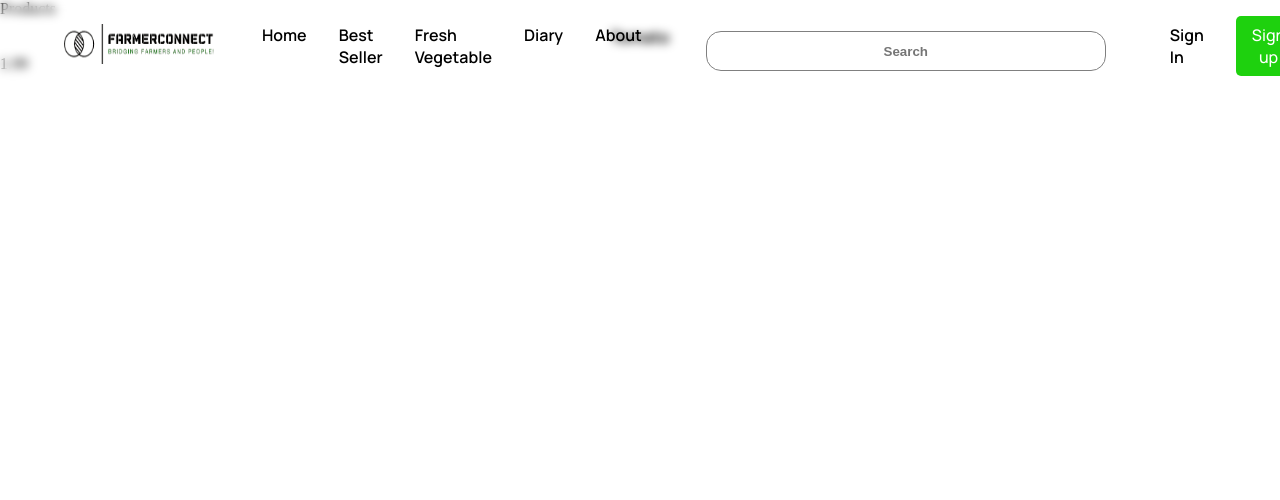
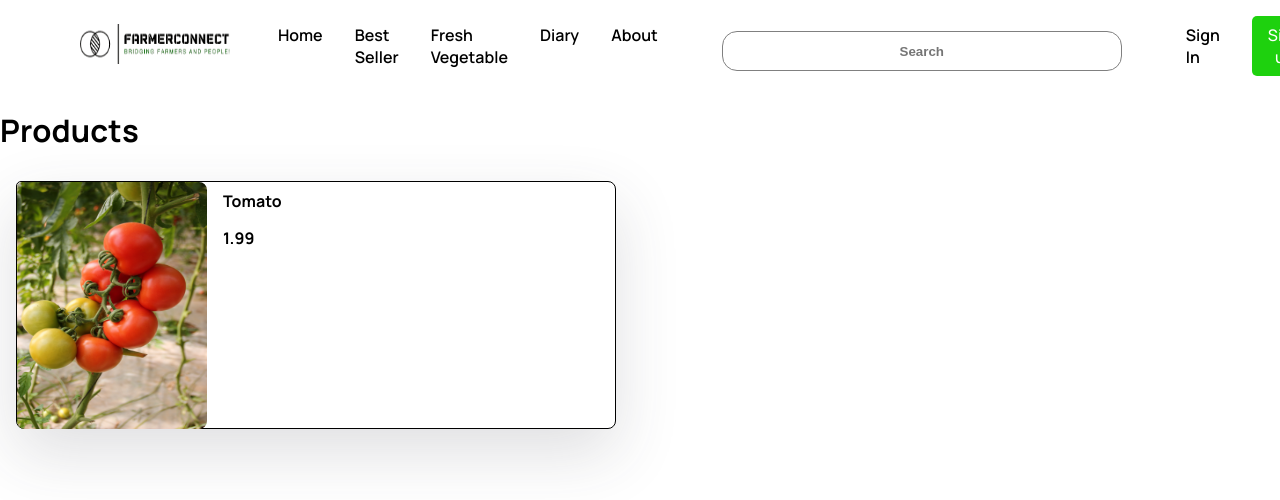
Before and after one commit to VishalSalemJayavel/PriceFinder, a React (Create React App) app in the folder frontend/: page /products in a window 1280 px wide. Shown: the top 500 px of the page. Built offline with nearby package versions, Linux system fonts and the light colour scheme.

Commit message:
product page updated

```diff
--- a/frontend/src/App.css
+++ b/frontend/src/App.css
@@ -75,6 +75,7 @@ a {
 }
 
 @media screen and (max-width: 550px) {
+
     .section__padding {
         padding: 4rem 2rem;
     }
--- a/frontend/src/components/products/Products.jsx
+++ b/frontend/src/components/products/Products.jsx
@@ -1,17 +1,24 @@
 import React from 'react';
 import { MainLayout } from '../../layout';
 import { Link } from 'react-router-dom';
+import {images} from '../../constants';
+import './products.css';
 
 const Products = (props) => {
   return (
-    <MainLayout>
+        <MainLayout>
       <div className="products">
-        <Link to="/singleproduct">
-          {/* <img src={images.tomato} className="card__image" alt={props.item.title} /> */}
+        <Link to="/singleproduct" className='products__container'>
+
+          <div className="card__images">
+            <img src={images.tomato} alt={props.item.title} />
+          </div>
+          <div>
           <p className="card__title">{props.item.title}</p>
           <p className="card__price">{props.item.price}</p>
+          </div>
         </Link>
-    </div>
+        </div>
     </MainLayout>
   )
 }
--- a/frontend/src/components/products/products.css
+++ b/frontend/src/components/products/products.css
@@ -0,0 +1,46 @@
+.products__container{
+    display: flex;
+    flex-direction: row;
+    border: 1px solid ;
+    width: 600px;
+    height: 248px;
+    border-radius:5px 8px 8px 8px;
+    background: #FFF;
+    box-shadow: 0px 24px 64px 0px rgba(58, 58, 67, 0.16);
+
+}
+
+.card__images{
+    width: 190px;
+    height: 200px;
+    margin: 0 1rem 0 0;
+
+}
+
+.card__images img {
+    width: 190px;
+    height: 247px;
+    border-radius:5px 8px 8px 8px ;
+}
+
+.card__title{
+    font-family: var(--font-family);
+    font-size: 16px;
+    font-weight: 700;
+    line-height: 120%; /* 19.2px */
+    letter-spacing: 0.08px;
+    margin-bottom: 0.5rem;
+    padding-top: 10px;
+
+}
+
+.card__price{
+    font-family: var(--font-family);
+    font-size: 16px;
+    font-weight: 700;
+    line-height: 120%; /* 19.2px */
+    letter-spacing: 0.08px;
+    margin-bottom: 0.5rem;
+    padding-top: 10px;
+
+}
--- a/frontend/src/layout/MainLayout.js
+++ b/frontend/src/layout/MainLayout.js
@@ -3,9 +3,9 @@ import {Navbar} from '../components'
 
 const MainLayout = ({children}) => {
     return (
-        <div style={{height:'100%', width: '100%'}}>
+        <div style={{height:'100%', width: '100%',}}>
             <Navbar />
-            <div style={{height:'100%', width: '100%'}}>{children}</div>
+            <div style={{height:'100%', width: '100%',}}>{children}</div>
         </div>
     )
 }
--- a/frontend/src/pages/login/login.css
+++ b/frontend/src/pages/login/login.css
@@ -152,7 +152,7 @@
         font-size: 23px;
     }
 
-    .app__login-username,
+    .app__login-email,
     .app__login-password{
         width: 200px;
     }
--- a/frontend/src/pages/product/product.css
+++ b/frontend/src/pages/product/product.css
@@ -0,0 +1,25 @@
+.app__product{
+    margin-top: 5.5rem;
+}
+
+.app__product-header{
+    display: flex;
+    justify-content: space-between;
+    align-items: center;
+    margin-bottom: 2rem;
+    font-family: var(--font-family);
+    font-family: var(--font-family);
+    font-size: 31px;
+    font-weight: 700;
+    line-height: 120%; /* 37.2px */
+    letter-spacing: 0.155px;
+    margin-top: 7rem;
+    margin-right: 2rem;
+}
+
+.app__product-cards{
+    width: 100%;
+    margin-left: 1rem;
+    display: flex;
+    flex-direction: row;
+}
--- a/frontend/src/pages/signUp/SignUp.jsx
+++ b/frontend/src/pages/signUp/SignUp.jsx
@@ -6,13 +6,10 @@ import {images} from '../../constants';
 
 function SignUp() {
     const [formData, setFormData] = React.useState(
-        {userName: "",
-         passWord: "",
+        {name: "",
+         password: "",
          email: "",
-         address_line1: "",
-         address_line2: "",
-         city: "",
-         state: "",
+         phone_number: "",
         }
     )
 
@@ -63,25 +60,14 @@ function SignUp() {
               <input
                 className="app__signup-fullname"
                 type="text"
-                name="Fullname"
+                name="name"
                 placeholder="Full Name"
                 onChange={handleChange}
-                value={formData.userName}
+                value={formData.name}
               />
               </div>
 
               <div className='app__signup-inputs_two'>
-              <input
-                className="app__signup-password"
-                type="password"
-                name="passWord"
-                placeholder="Password"
-                onChange={handleChange}
-                value={formData.passWord}
-              />
-              </div>
-
-              <div className='app__signup-inputs_three'>
               <input
                 className="app__signup-email"
                 type="email"
@@ -92,49 +78,30 @@ function SignUp() {
               />
               </div>
 
-              {/* <div className='app__signup-inputs_four'>
+              <div className='app__signup-inputs_three'>
               <input
-                className="app__signup-address_line1"
-                type="text"
-                name="address_line1"
-                placeholder="Address Line 1"
+                className="app__signup-password"
+                type="password"
+                name="password"
+                placeholder="Password"
                 onChange={handleChange}
-                value={formData.address_line1}
+                value={formData.password}
               />
-              </div> */}
+              </div>
 
-              {/* <div className='app__signup-inputs_five'>
+              <div className='app__signup-inputs_four'>
               <input
-                className="app__signup-address_line2"
-                type="text"
-                name="address_line2"
-                placeholder="Address Line 2"
-                onChange={handleChange}
-                value={formData.address_line2}
+              className='app__signup-phonenum'
+              type='tel'
+              maxLength={10}
+              name='phone_number'
+              placeholder='Phone Number'
+              onChange={handleChange}
+              value={formData.phone_number}
               />
-              </div> */}
+              </div>
 
-              {/* <div className='app__signup-inputs_six'>
-              <input
-                className="app__signup-city"
-                type="text"
-                name="city"
-                placeholder="City"
-                onChange={handleChange}
-                value={formData.city}
-              />
-              </div> */}
 
-              {/* <div className='app__signup-inputs_seven'>
-              <input
-                className="app__signup-state"
-                type="text"
-                name="state"
-                placeholder="State"
-                onChange={handleChange}
-                value={formData.state}
-              />
-              </div> */}
 
               <div className='app__signup-inputs_button'>
               <button type="submit" className='app__signup-inputs_button' onClick={signUp}>Sign Up</button>
--- a/frontend/src/pages/signUp/signUp.css
+++ b/frontend/src/pages/signUp/signUp.css
@@ -40,7 +40,7 @@
 
 .app__signup-inputs {
     width: 400px;
-    height: 350px;
+    height: 400px;
     border: 1px solid black;
     border-radius: 20px;
     padding: 0 10px;
@@ -102,6 +102,22 @@
     line-height: normal;
 }
 
+.app__signup-phonenum{
+    width: 220px;
+    height: 35px;
+    border-radius: 20px;
+    border: 1px solid var(--Gray-3, #828282);
+    background: #F6F6F6;
+    margin-bottom: 25px;
+    padding: 0 12px;
+
+    color: #ABAAAA;
+    font-family: var(--font-family);
+    font-size: 12px;
+    font-weight: 700;
+    line-height: normal;
+}
+
 .app__signup-inputs_button{
     width: 87px;
     height: 30px;
@@ -141,6 +157,7 @@
     .app__signup{
         display: flex;
         flex-direction: row;
+
     }
     .app__signup-logo img {
     display: none;
@@ -148,7 +165,7 @@
 
     .app__signup-inputs{
         width: 220px;
-        margin-bottom: 10rem;
+        margin-bottom: 4rem;
 
     }
 
@@ -158,7 +175,8 @@
 
     .app__signup-fullname,
     .app__signup-password,
-    .app__signup-email{
+    .app__signup-email,
+    .app__signup-phonenum{
         width: 180px;
     }
 }
```
